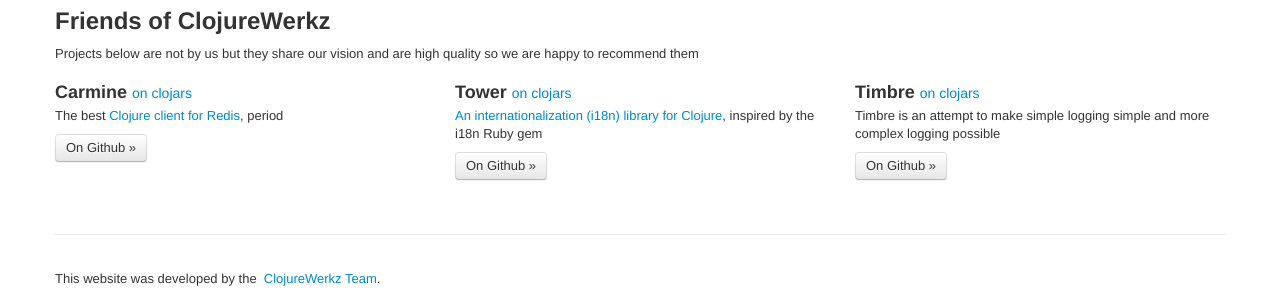
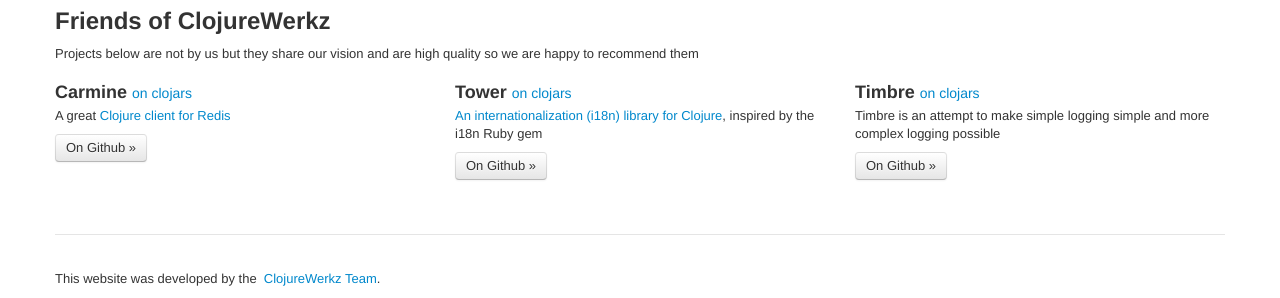
Before and after one commit to clojurewerkz/clojurewerkz.org, a Jekyll site: the page built from index.html, in a window 1280 px wide. Shown: the part 1217-1515 px from the top of the page. Built offline with Jekyll 4.4.1, drawn with Linux system fonts in a browser that asks for light colours; some web fonts are replaced.

Commit message:
Change Carmine description per request from Peter ;)

```diff
--- a/index.html
+++ b/index.html
@@ -161,7 +161,7 @@
 <div class='row-fluid'>
   <div class='span4'>
     <h3>Carmine <small><a href="https://clojars.org/com.taoensso/carmine">on clojars</a></small></h3>
-    <p>The best <a href="https://github.com/ptaoussanis/carmine">Clojure client for Redis</a>, period</p>
+    <p>A great <a href="https://github.com/ptaoussanis/carmine">Clojure client for Redis</a></p>
     <p><a class='btn' href='https://github.com/ptaoussanis/carmine'>On Github »</a></p>
   </div>
   <div class='span4'>
```
